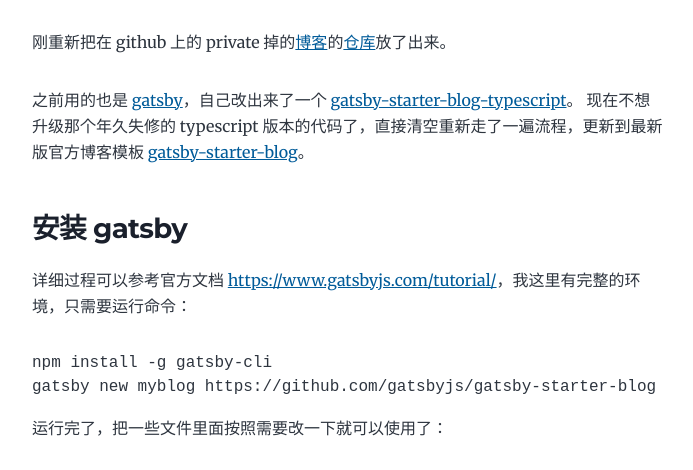
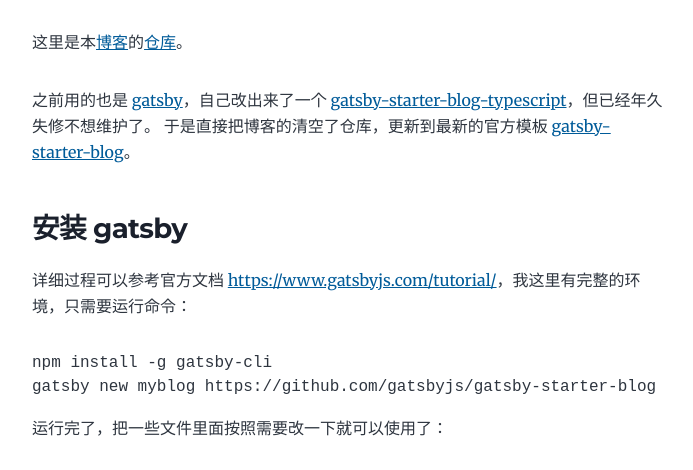
Before and after one commit to liuchong/myblog, a Gatsby site: page /write-and-publish-blog-with-gatsby-and-github-workflow/ in a window 1280 px wide. Shown: the part 255-725 px from the top of the page, without its empty margins (292-985 px from the left). Built offline with nearby package versions, Linux system fonts and the light colour scheme; Gatsby itself is replaced by a stand-in of ours; some packages are replaced by stand-ins of ours; code samples lack their colours.

Commit message:
Update article ` write-and-publish-blog-with-gatsby-and-github-workflow`

```diff
--- a/content/blog/write-and-publish-blog-with-gatsby-and-github-workflow/index.md
+++ b/content/blog/write-and-publish-blog-with-gatsby-and-github-workflow/index.md
@@ -4,10 +4,10 @@ date: "2020-12-17"
 description: "用 gatsby 和 github workflow 写博客，支持在在线编辑，自动发布"
 ---
 
-刚重新把在 github 上的 private 掉的[博客](/)的[仓库](https://github.com/liuchong/myblog)放了出来。
+这里是本[博客](/)的[仓库](https://github.com/liuchong/myblog)。
 
-之前用的也是 [gatsby](https://www.gatsbyjs.com/)，自己改出来了一个 [gatsby-starter-blog-typescript](https://github.com/liuchong/gatsby-starter-blog-typescript)。
-现在不想升级那个年久失修的 typescript 版本的代码了，直接清空重新走了一遍流程，更新到最新版官方博客模板 [gatsby-starter-blog](https://github.com/gatsbyjs/gatsby-starter-blog)。
+之前用的也是 [gatsby](https://www.gatsbyjs.com/)，自己改出来了一个 [gatsby-starter-blog-typescript](https://github.com/liuchong/gatsby-starter-blog-typescript)，但已经年久失修不想维护了。
+于是直接把博客的清空了仓库，更新到最新的官方模板 [gatsby-starter-blog](https://github.com/gatsbyjs/gatsby-starter-blog)。
 
 ### 安装 gatsby
 
@@ -117,4 +117,4 @@ gh-pages -b public -d public -r https://***@github.com/liuchong/myblog.git
 
 我这篇博客就是在网页上面写的，其中 `date` 条目我手工写的，所以简化了一下，像 `date: "2020-12-17"` 这样也是可以的，不用那么精确。
 
-不过还是不推荐直接在网页上面写，我写完后点击了一下 preview，又点回编辑界面时失败了一下，还以为文章没了，吓坏了 👀
+不太推荐直接在网页上面写，我写完后点击了一下 preview，又点回编辑界面时失败了一下，还以为文章没了，有点吓人 👀
```
